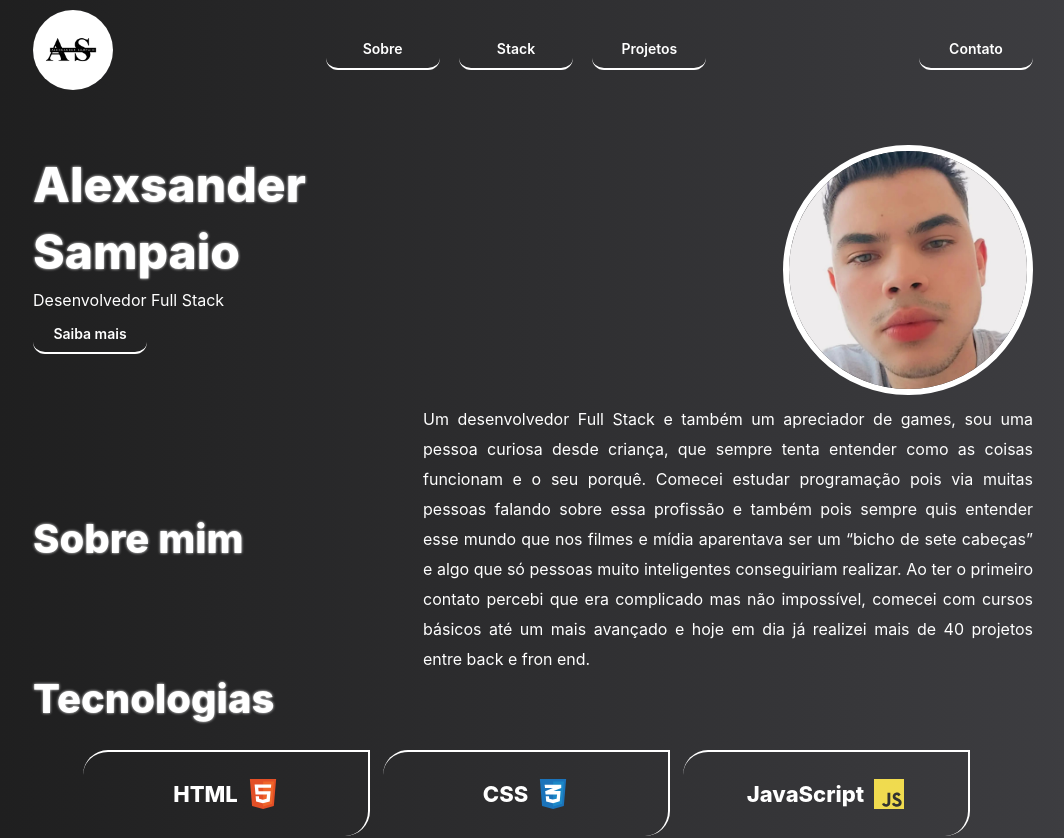
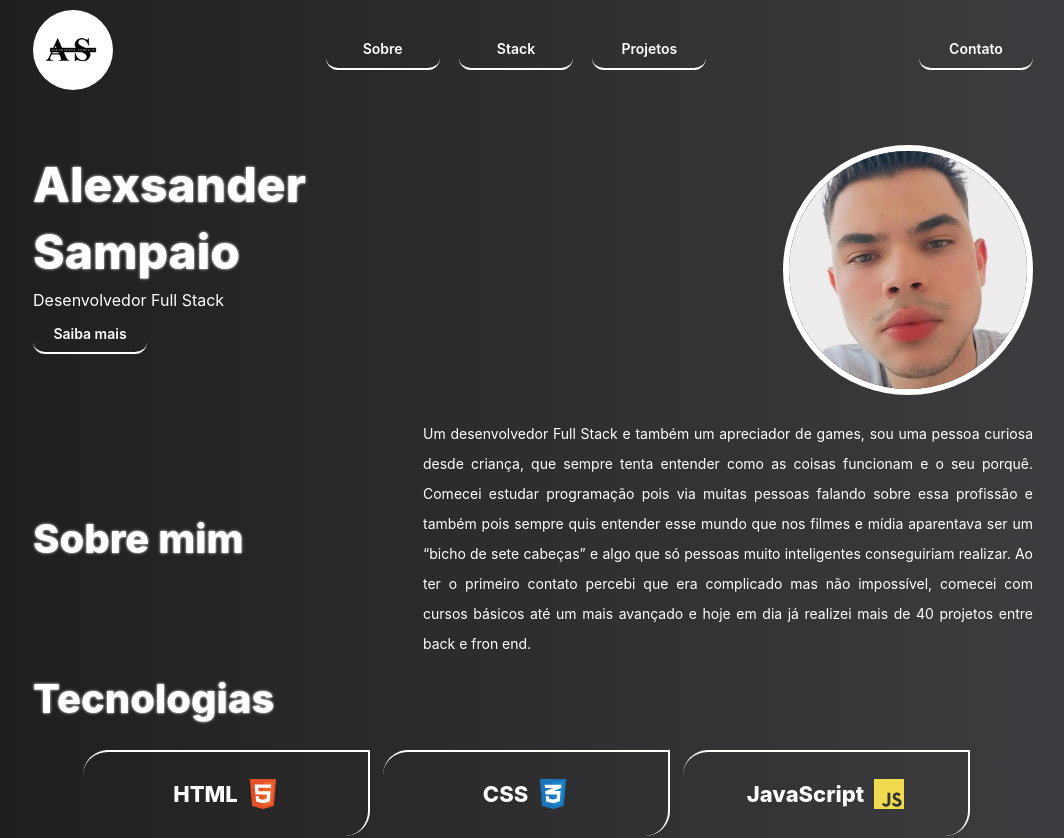
Before and after one commit to Alex-sampaio-lima/Portfolio-Alex-sampaio-lima, a React (Vite) app: page / in a window 1280 px wide. Shown: the top 838 px of the page, without its empty margins (107-1171 px from the left). Built offline with nearby package versions, Linux system fonts and the light colour scheme.

Commit message:
feat: changing font-size of paragraph

```diff
--- a/src/components/styles/typography.scss
+++ b/src/components/styles/typography.scss
@@ -73,4 +73,7 @@
     &.aboutMeFormatted {
         text-align: justify;
     }
+    &.littleText {
+        font-size: 14px;
+    }
 }
```
